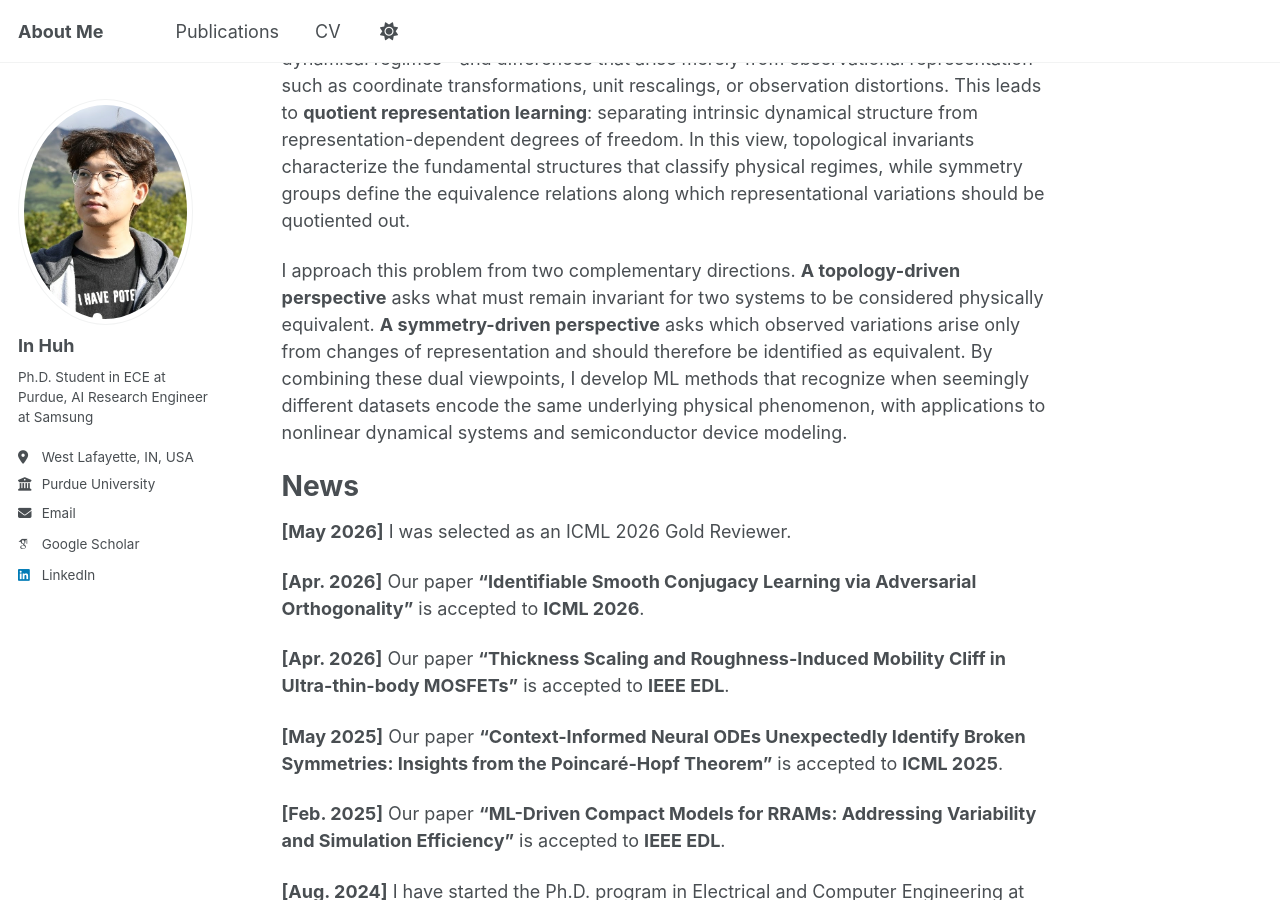
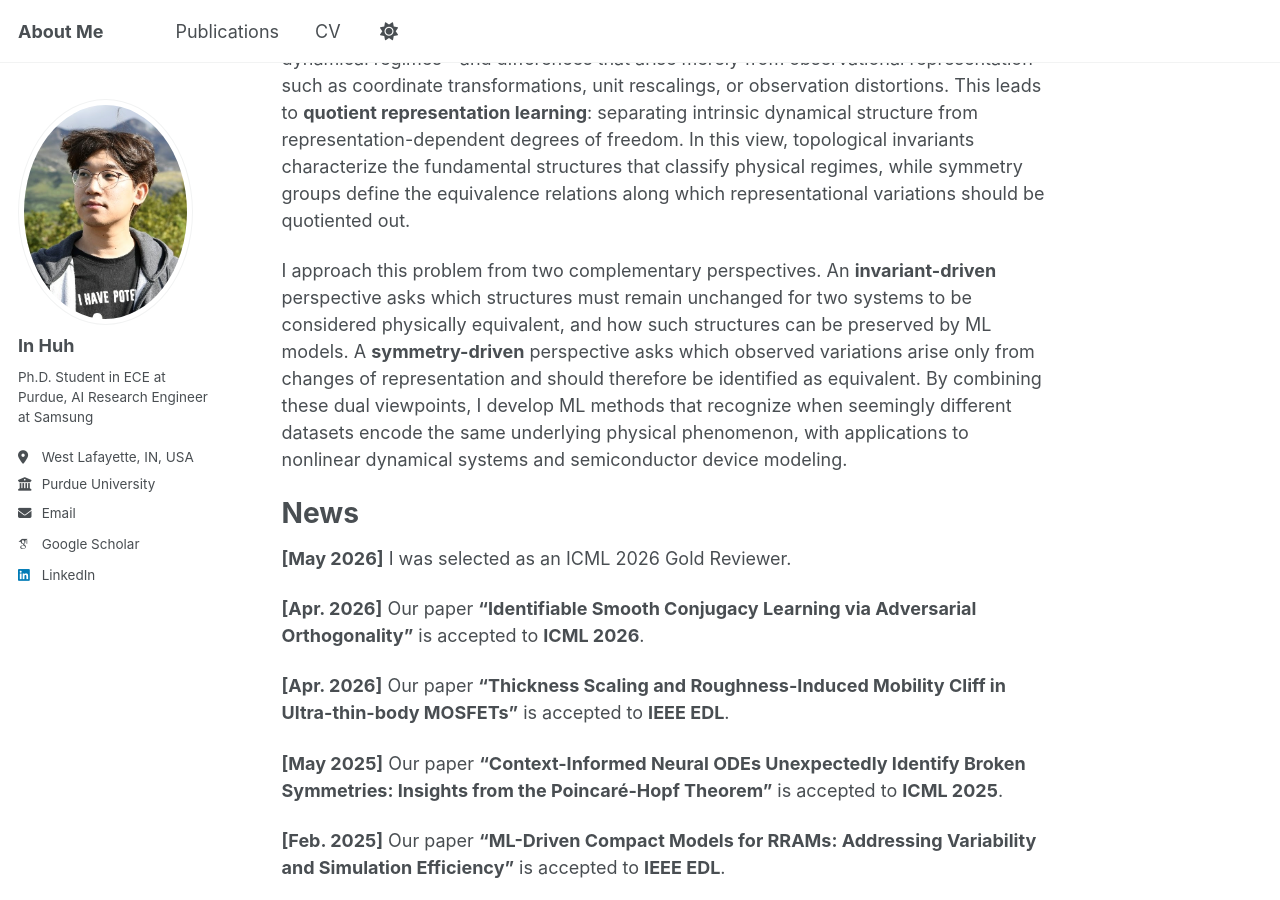
Before and after one commit to inhuh91/inhuh91.github.io, a Jekyll site: the page built from _pages/about.md, in a window 1280 px wide and 900 px high, scrolled down 386 px. Built offline with Jekyll 4.4.1, drawn with Linux system fonts in a browser that asks for light colours; some web fonts are replaced.

Commit message:
Publication updated.

```diff
--- a/_pages/about.md
+++ b/_pages/about.md
@@ -13,7 +13,7 @@ Modern machine learning (ML) can reproduce what physical systems look like, but
 
 Instead of treating every observed difference as new information, I distinguish between differences that are physically meaningful—such as changes in conservation laws or dynamical regimes—and differences that arise merely from observational representation—such as coordinate transformations, unit rescalings, or observation distortions. This leads to **quotient representation learning**: separating intrinsic dynamical structure from representation-dependent degrees of freedom. In this view, topological invariants characterize the fundamental structures that classify physical regimes, while symmetry groups define the equivalence relations along which representational variations should be quotiented out.
 
-I approach this problem from two complementary directions. **A topology-driven perspective** asks what must remain invariant for two systems to be considered physically equivalent. **A symmetry-driven perspective** asks which observed variations arise only from changes of representation and should therefore be identified as equivalent. By combining these dual viewpoints, I develop ML methods that recognize when seemingly different datasets encode the same underlying physical phenomenon, with applications to nonlinear dynamical systems and semiconductor device modeling.
+I approach this problem from two complementary perspectives. An **invariant-driven** perspective asks which structures must remain unchanged for two systems to be considered physically equivalent, and how such structures can be preserved by ML models. A **symmetry-driven** perspective asks which observed variations arise only from changes of representation and should therefore be identified as equivalent. By combining these dual viewpoints, I develop ML methods that recognize when seemingly different datasets encode the same underlying physical phenomenon, with applications to nonlinear dynamical systems and semiconductor device modeling.
 
 News
 ======
```
